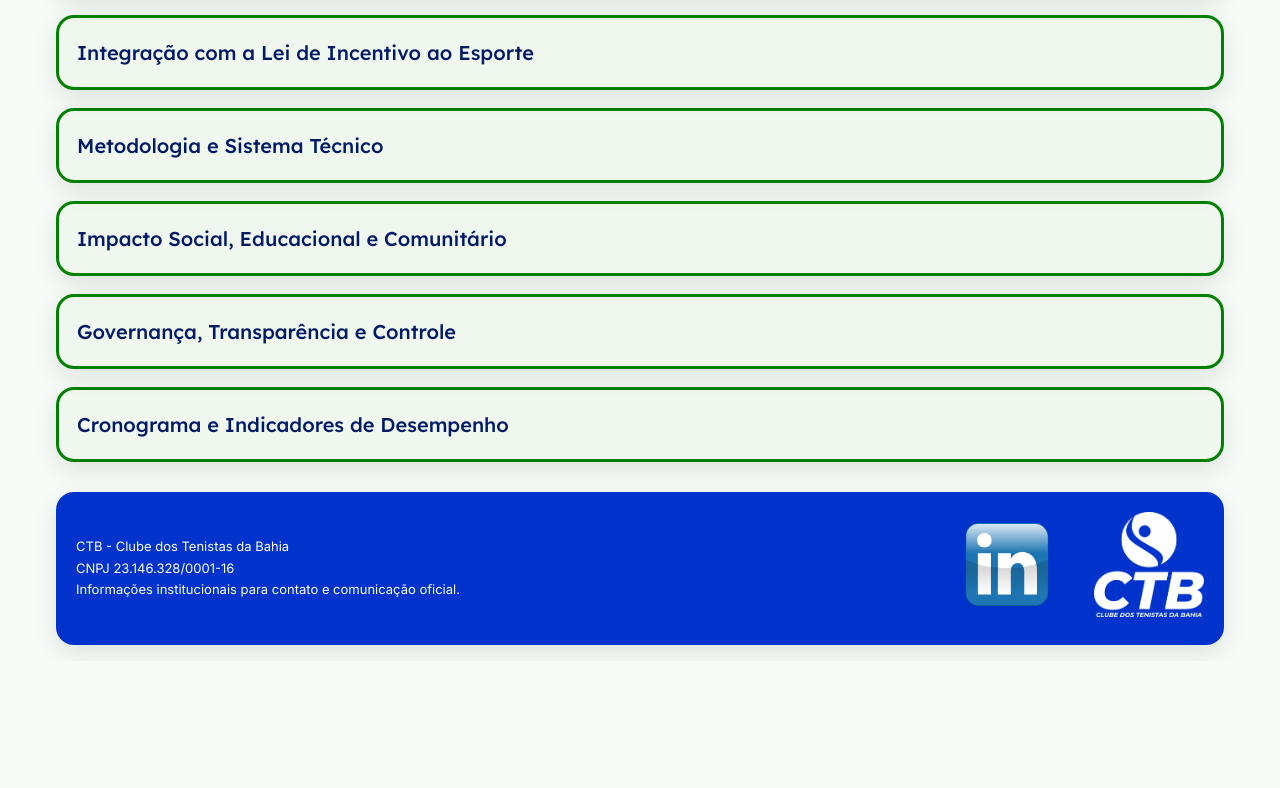
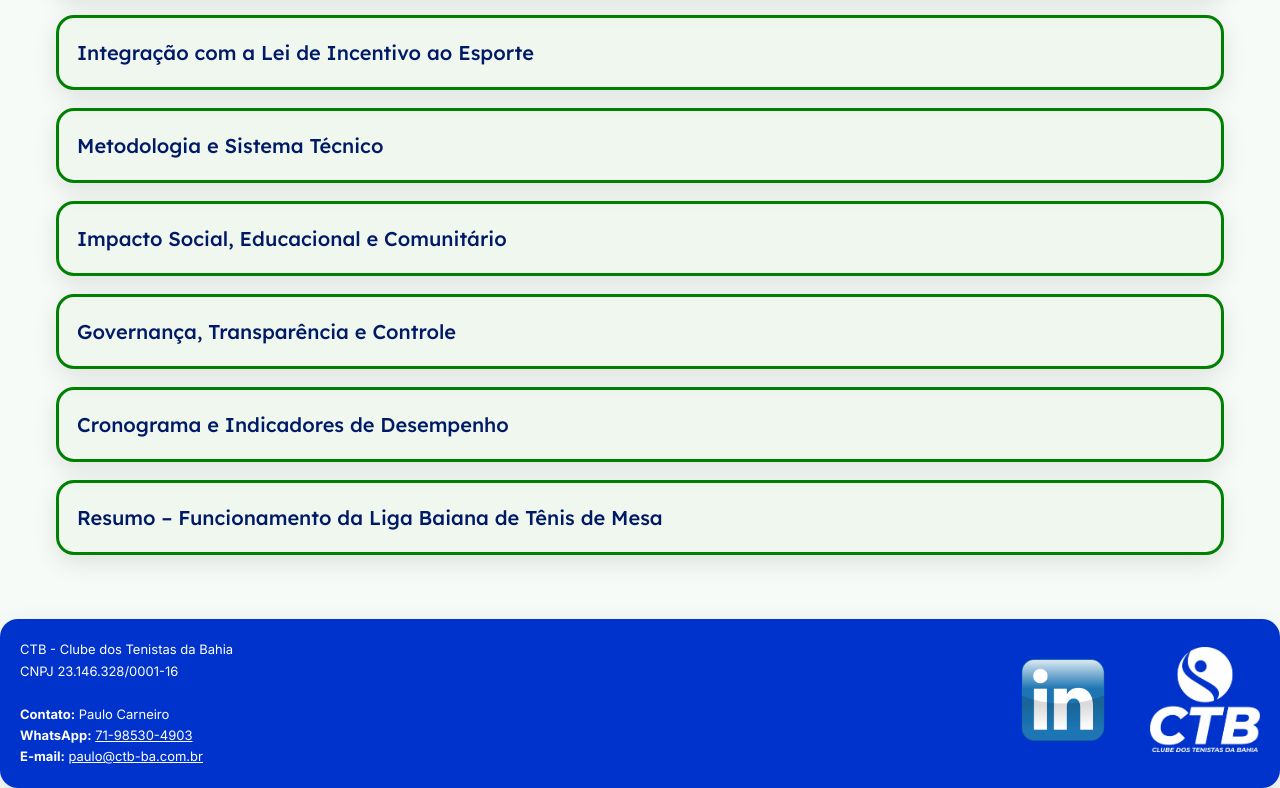
Before and after one commit to ctb-tm/liga-ctb, a plain HTML site: page index.html in a window 1280 px wide. Shown: the part 1802-2590 px from the top of the page. Before the commit the page ends 2463 px from the top, so only its background shows below. Drawn offline with Linux system fonts and the light colour scheme.

Commit message:
Update index.html

```diff
--- a/index.html
+++ b/index.html
@@ -292,18 +292,37 @@ O cronograma anual prevê fases sequenciais e entregáveis claros: planejamento
   </p>
 </details>
 
+<details class="section">
+      <summary>Resumo – Funcionamento da Liga Baiana de Tênis de Mesa</summary>
+      <div class="content">
+O CTB – Clube dos Tenistas da Bahia estrutura e coordena o projeto de implantação e fortalecimento da Liga Baiana de Tênis de Mesa, com foco na captação de atletas [...]
+      </div>
+    </details>
+
+  </div>
+
   <!-- FOOTER -->
   <footer>
     <div class="footer-left">
       CTB - Clube dos Tenistas da Bahia<br>
-    CNPJ 23.146.328/0001-16<br>
-    Informações institucionais para contato e comunicação oficial.
+      CNPJ 23.146.328/0001-16<br><br>
+
+      <!-- CONTATO INSERIDO -->
+      <strong>Contato:</strong> Paulo Carneiro<br>
+      <strong>WhatsApp:</strong> <a href="https://wa.me/5571985304903" style="color:white;text-decoration:underline;">71-98530-4903</a><br>
+      <strong>E-mail:</strong> <a href="mailto:paulo@ctb-ba.com.br" style="color:white;text-decoration:underline;">paulo@ctb-ba.com.br</a>
     </div>
+
     <div class="footer-center">
+      <a href="https://www.linkedin.com/in/paulocarneiropfeira?" target="_blank">
         <img src="ctblinkedin.jpg" alt="CTB LinkedIn">
+      </a>
     </div>
+
     <div class="footer-right">
-    <img src="ctb1.png" alt="CTB Logo Alternativa">
+      <a href="https://ctb-ba.com.br" target="_blank">
+        <img src="ctb1.png" alt="CTB">
+      </a>
     </div>
   </footer>
 
```
Lines whose indentation alone changed are shown as unchanged.
